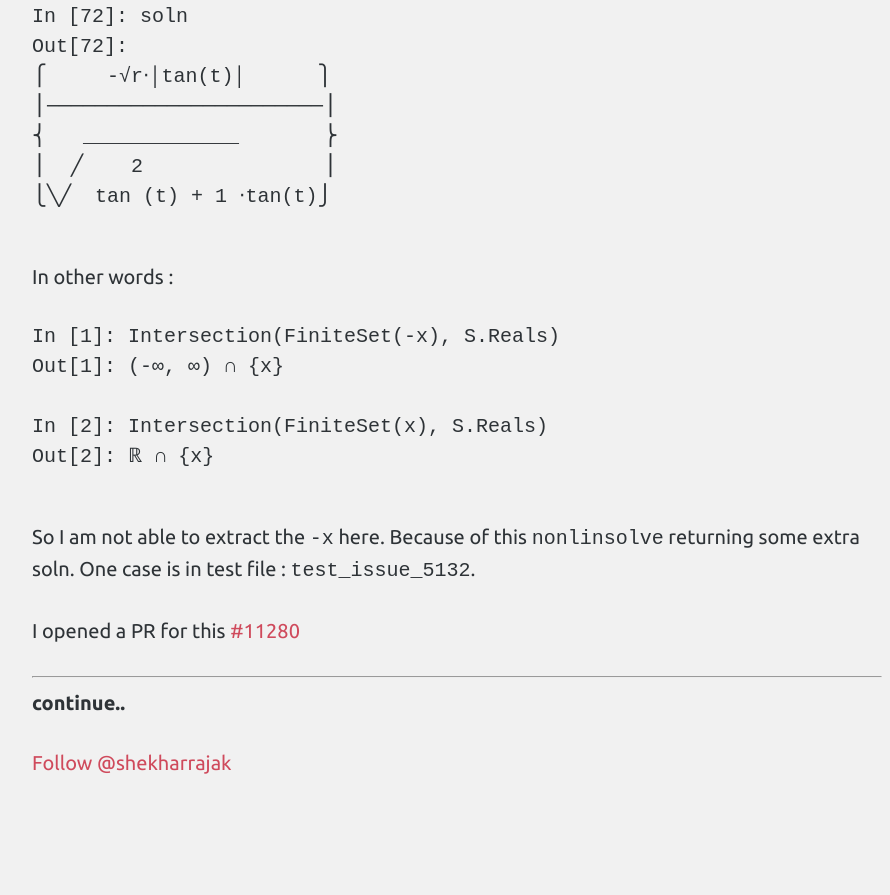
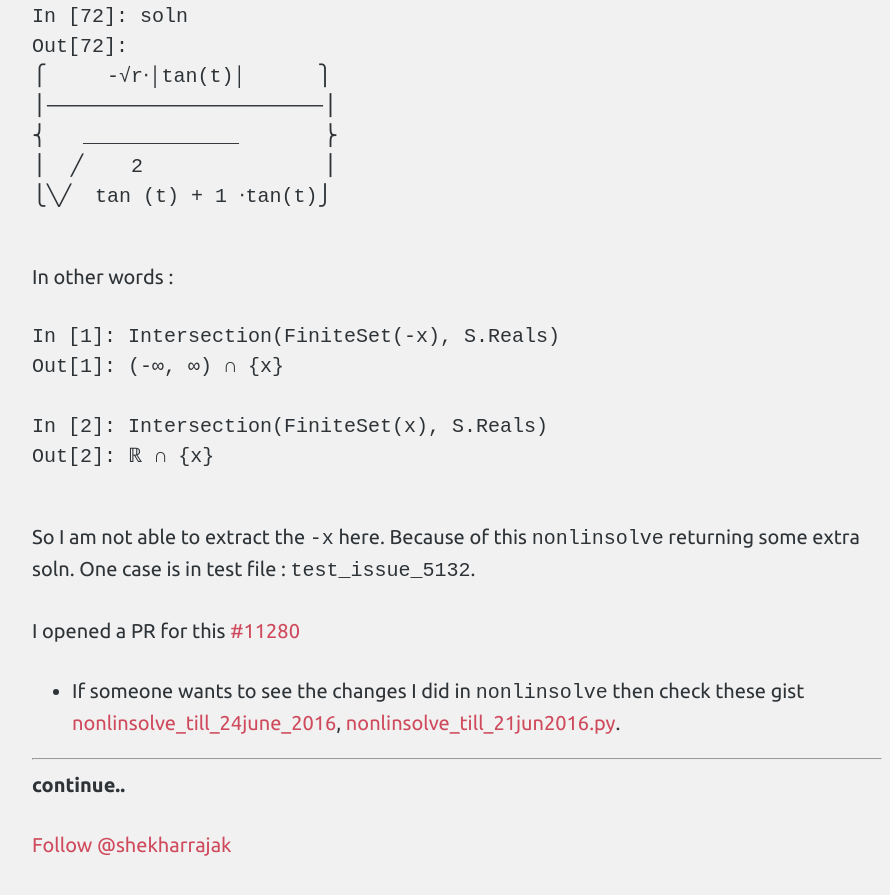
Before and after one commit to Shekharrajak/shekharrajak.github.io, a Jekyll site: the page built from _posts/2016-6-21-Coding-Period-week-5.md, in a window 1280 px wide and 900 px high, scrolled down 1888 px. Shown: the top 895 px of the window, without its empty margins (183-1073 px from the left). Built offline with Jekyll 4.4.1, drawn with Linux system fonts in a browser that asks for light colours; nearby versions of some CDN libraries; comment, search, counter and statistics services are not loaded; before the commit the page ends 2706 px from its top, so only the background shows below that.

Commit message:
week 5 edit

```diff
--- a/_posts/2016-6-21-Coding-Period-week-5.md
+++ b/_posts/2016-6-21-Coding-Period-week-5.md
@@ -59,6 +59,9 @@ One case is in test file : `test_issue_5132`.
 
 I opened a PR for this [#11280](https://github.com/sympy/sympy/pull/11280)
 
+* If someone wants to see the changes I did in `nonlinsolve` then check these gist [nonlinsolve_till_24june_2016](https://gist.github.com/Shekharrajak/5e77fe344c996c17c177985853884985),
+[nonlinsolve_till_21jun2016.py](https://gist.github.com/Shekharrajak/5d285ce0cf113cfc217c3e33c3ca04c0).
+
 --------------------------------------------------------------------------------
 
 **continue..**
```
